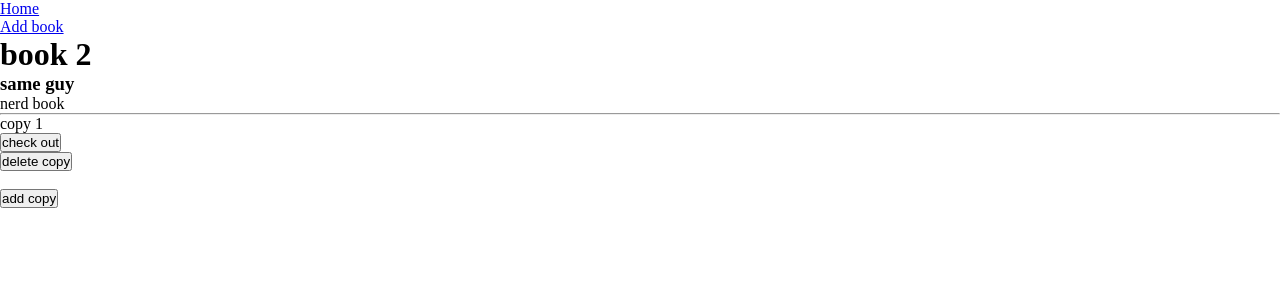
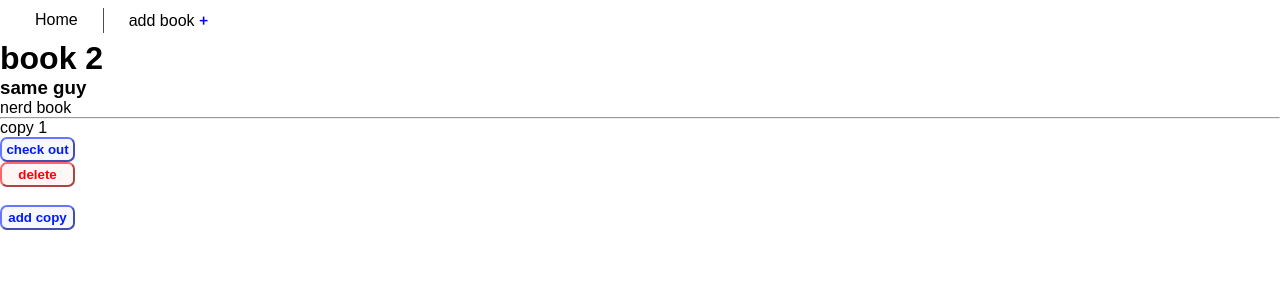
Before and after one commit to lookbehindyounow/library-hw-lab, a Flask app: page /books/1 in a window 1280 px wide. Shown: the top 300 px of the page. Run offline with Flask 3, Linux system fonts and the light colour scheme; parts of the project's set-up code (start-up, migrations or seed data) failed here and were passed over.

Commit message:
been doin some css left it too late

```diff
--- a/controllers/library_controller.py
+++ b/controllers/library_controller.py
@@ -7,41 +7,41 @@ events_blueprint=Blueprint("books",__name__)
 def index():
     return render_template('index.jinja',books=books)
 
-@events_blueprint.route('/books/<index>') # book page with details & check in/out buttons for individual copies
+@events_blueprint.route('/books/<int:index>') # book page with details & check in/out buttons for individual copies
 def call_book(index):
-    return render_template('book.jinja',book=books[int(index)],index=int(index))
+    return render_template('book.jinja',book=books[index],index=index)
 
 @events_blueprint.route('/form') # form for adding a new book
 def form(duplicate=False): # duplicate is a boolean that controls a message that comes up when you try to log a book already in the system
     return render_template('form.jinja',books=books,duplicate=duplicate)
 
-@events_blueprint.route('/books/<index>',methods=["POST"]) # function for adding new book that also takes you to that book's page
+@events_blueprint.route('/books/<int:index>',methods=["POST"]) # function for adding new book that also takes you to that book's page
 def add_book(index):
     duplicate_index=[True for book in books if request.form["title"]==book.title and request.form["author"]==book.author]
     if len(duplicate_index)==0: # if the entry isn't already in the library
         books.append(Book(request.form["title"],request.form["author"],request.form["genre"]))
-        return render_template('book.jinja',book=books[int(index)],index=int(index))
-    elif int(index)==len(books): # this will happen if a new form is submitted with a book already in the system
+        return render_template('book.jinja',book=books[index],index=index)
+    elif index==len(books): # this will happen if a new form is submitted with a book already in the system
         return form(True)
     else: # this will happen if the book page is reloaded just after the book has been added
         return call_book(index)
 
-@events_blueprint.route('/books/<index>/delete',methods=["POST"]) # function for deleting books from the system
+@events_blueprint.route('/books/<int:index>/delete',methods=["POST"]) # function for deleting books from the system
 def delete_book(index):
-    del books[int(index)]
+    del books[index]
     return redirect('/')
 
-@events_blueprint.route('/books/<index>/<copy>',methods=["POST"]) # function for adding copies of a book or checking them in/out
+@events_blueprint.route('/books/<int:index>/<copy>',methods=["POST"]) # function for adding copies of a book or checking them in/out
 def book_actions(index,copy):
     if copy=="add":
-        books[int(index)].add_copy()
+        books[index].add_copy()
     else:
-        books[int(index)].check_in_or_out(int(copy))
+        books[index].check_in_or_out(int(copy))
     return redirect(f"/books/{index}")
 
-@events_blueprint.route('/books/<index>/<copy>/delete',methods=["POST"]) # function for adding copies of a book or checking them in/out
+@events_blueprint.route('/books/<int:index>/<int:copy>/delete',methods=["POST"]) # function for adding copies of a book or checking them in/out
 def delete_copy(index,copy):
-    if len(books[int(index)].checked_out)==1:
+    if len(books[index].checked_out)==1:
         return delete_book(index) # if only 1 copy left, delete book
-    books[int(index)].delete_copy(int(copy)) # otherwise just delete copy
+    books[index].delete_copy(copy) # otherwise just delete copy
     return redirect(f"/books/{index}")
--- a/models/book.py
+++ b/models/book.py
@@ -11,10 +11,11 @@ class Book():
         self.author=author
         self.genre=genre
         self.checked_out=[False]
-        # this condition is to save this loop running 58k * 58k times if you're using the experimental (non-working) book list
+        # this condition is to avoid this loop doing 58k iterations of the list comp doing 58k iterations
+        # if you're using the book list from the blurbs database
         if blurb is None:
             self.blurb=[book[2] for book in titles_blurbs if title.lower()==book[0].lower() and author.lower()==book[1].lower()]
-            # if the book added is in the blurbs database, add the blurb to the book
+            # if the book added is in the blurbs database, add the blurb to the book object
 
     def add_copy(self):
         self.checked_out.append(False)
--- a/models/book_list.py
+++ b/models/book_list.py
@@ -1,4 +1,6 @@
 from models.book import Book, titles_blurbs
 
 books=[Book(f"book {i+1}","same guy","nerd book") for i in range(10)]
-# books=[Book(book[0],book[1],"there's no such thing",book[2]) for book in titles_blurbs] # too many books homepage takes forever to load
+
+secret_books_list=[Book(book[0],book[1],"there's no such thing",book[2]) for book in titles_blurbs]
+# ^^ too many books - homepage tries to load all of them in html, never happens
--- a/static/stylesheet.css
+++ b/static/stylesheet.css
@@ -1,4 +1,118 @@
-*{
+* {
     margin: 0;
     padding: 0;
+    font-family: Arial, Helvetica, sans-serif;
 }
+
+.title {
+}
+
+/* nav */
+
+.nav {
+    display: flex;
+    padding-left: 10px;
+}
+
+.nav--spacing {
+    list-style: none;
+    display: flex;
+    height: 40px;
+    align-items: center;
+}
+
+.nav__item {
+    color: #001aff;
+    height: 25px;
+    display: flex;
+    align-items: center;
+    padding: 0px 25px;
+    border-left: solid rgb(79, 79, 79) 1px;
+}
+
+.nav--text {
+    color: #000000;
+    text-decoration: none;
+}
+
+.home {
+    display: flex;
+    border: none;
+}
+
+.nav--plus {
+    font-family: 'Gill Sans', 'Gill Sans MT', Calibri, 'Trebuchet MS', sans-serif;
+    font-size: 16px;
+    font-weight: 900;
+    color: blue;
+}
+
+/* list */
+
+.list {
+    list-style: none;
+}
+
+.book {
+}
+
+.book__link {
+}
+
+.book__title {
+}
+
+.book--available {
+}
+
+/* button */
+
+.button {
+    background-color: #f6f7ff;
+    border-radius: 7px;
+    color: #001aff;
+    border-color: #6776ff;
+    height: 25px;
+    width: 75px;
+    font-weight: bold;
+}
+
+.delete {
+    color: #ff0000;
+    border-color: #ff6767;
+    background-color: #fff6f6;
+}
+
+/* book */
+
+.author {
+}
+
+.genre {
+}
+
+.blurb {
+}
+
+.copies {
+}
+
+.copy {
+}
+
+.copy__number {
+}
+
+.copy--checked {
+}
+
+/* form */
+
+.form {
+}
+
+.input (
+)
+
+.message {
+}
--- a/templates/base.jinja
+++ b/templates/base.jinja
@@ -7,10 +7,10 @@
     <title>Library</title>
 </head>
 <body>
-    <nav>
-        <ul>
-            <li><a href="/">Home</a></li>
-            <li><a href="/form">Add book</a></li>
+    <nav class="nav">
+        <ul class="nav--spacing">
+            <li class="nav__item home"><a class="nav--text" href="/">Home</a></li>
+            <li class="nav__item"><a class="nav--text" href="/form">add book <span class="nav--plus">+</span></a></li>
         </ul>
     </nav>
     {%block content%}{%endblock content%}
--- a/templates/book.jinja
+++ b/templates/book.jinja
@@ -1,24 +1,27 @@
 {%extends 'base.jinja'%}{%block content%}
-<h1>{{book.title}}</h1>
-<h3>{{book.author}}</h3>
-<p>{{book.genre}}</p><hr/>
+<h1 class="title">{{book.title}}</h1>
+<h3 class="author">{{book.author}}</h3>
+<p class="genre">{{book.genre}}</p><hr/>
 {%if book.blurb|length >0%}
-    <p>{{book.blurb[0]}}</p>
+    <p class="blurb">{{book.blurb[0]}}</p>
 {% endif %}
-<ul>
+<ul class="list copies">
     {%for copy in book.checked_out%} {# buttons to check in/out, add & remove copies #}
-    <li>
-        <label>copy {{loop.index}}</label>
+    <li class="copy">
+        <label class="copy__number">copy {{loop.index}}</label>
         {%if copy%}
-            <span>~checked out~</span>
+            <span class="copy--checked">~checked out~</span>
         {%endif%}
         <form action="/books/{{index}}/{{loop.index0}}" method="post">
-            <input type="submit" value="check {%if copy%}in{%else%}out{%endif%}">
+            <input class="button" type="submit" value="check {%if copy%}in{%else%}out{%endif%}">
         </form>
-        <form action="/books/{{index}}/{{loop.index0}}/delete" method="post"><input type="submit" value="delete copy"></form>
+        <form action="/books/{{index}}/{{loop.index0}}/delete" method="post">
+            <input class="button delete" type="submit" value="delete">
+        </form>
     </li>
     {% endfor %}
 </ul>
 <br/>
-<form action="/books/{{index}}/add" method="post"><input type="submit" value="add copy"></form>
+<form action="/books/{{index}}/add" method="post"><input class="button" type="submit" value="add copy"></form>
+{# find a way to get the add copy button to have a plus like the add book link #}
 {%endblock content%}
```
Also changed, not shown: templates/form.jinja (+7 -7 lines), templates/index.jinja (+6 -6 lines).
